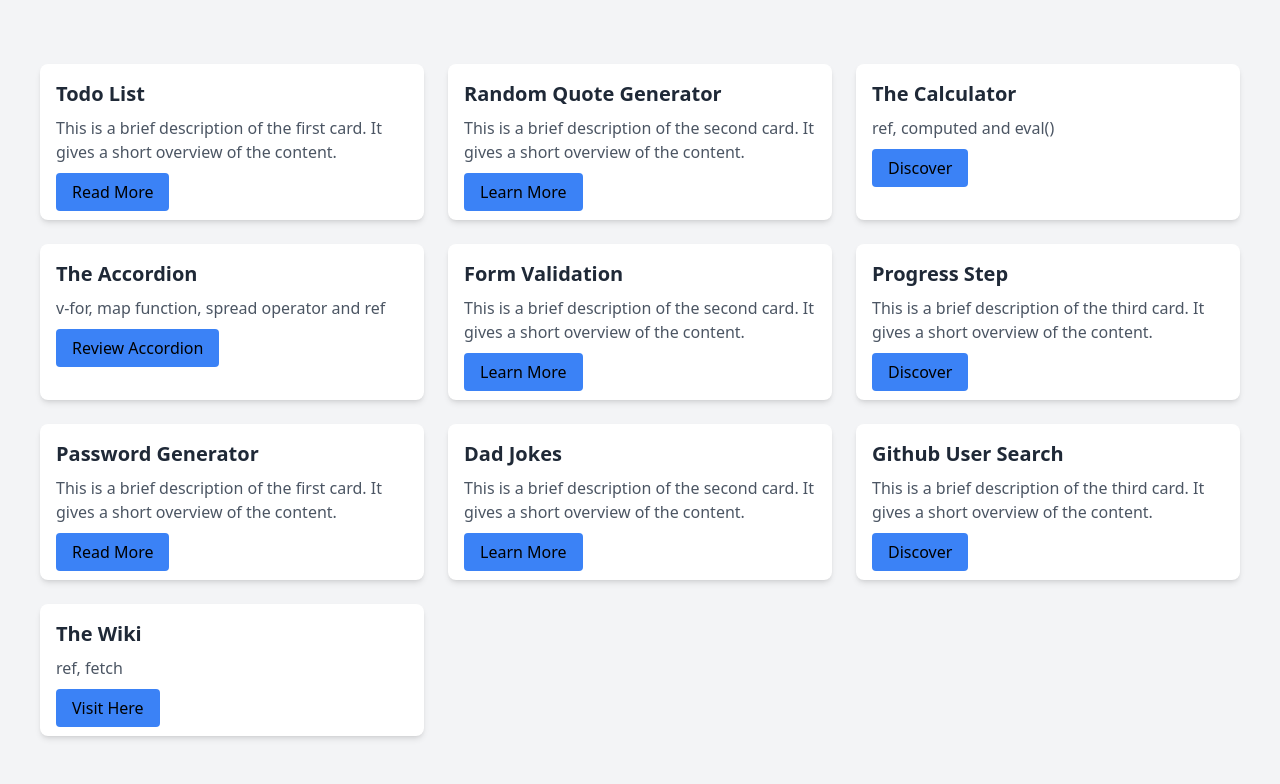
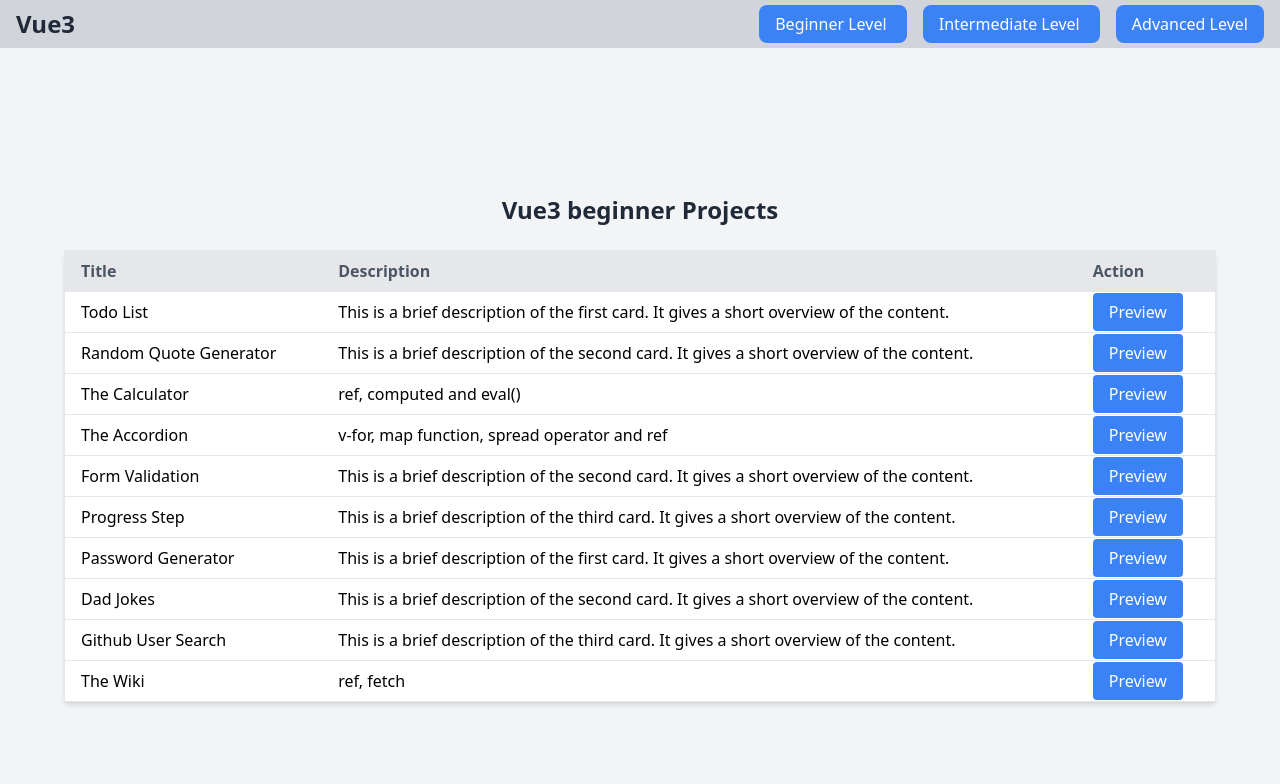
Before and after one commit to ihsan-khan/vue3-projects, a Vue app: page / in a window 1280 px wide. Shown: the top 784 px of the page. Built offline with nearby package versions, Linux system fonts and the light colour scheme.

Commit message:
worked on table view and navbar

```diff
--- a/src/App.vue
+++ b/src/App.vue
@@ -3,8 +3,35 @@
 </script>
 
 <template>
+  <!-- navbar -->
+  <nav class="bg-gray-300 shadow-md">
+    <div class="container mx-auto px-4 py-2 flex justify-between items-center">
+      <!-- Logo -->
+      <div class="text-2xl font-bold text-gray-800">
+        <router-link to="/">Vue3</router-link>
+      </div>
+
+      <!-- Nav Buttons -->
+      <div class="space-x-4">
+        <router-link
+          to="/"
+          class="px-4 py-2 bg-blue-500 text-white rounded-lg hover:bg-blue-600 transition duration-200">
+          Beginner Level
+        </router-link>
+        <router-link
+          to="/intermediate-projects"
+          class="px-4 py-2 bg-blue-500 text-white rounded-lg hover:bg-blue-600 transition duration-200">
+          Intermediate Level
+        </router-link>
+        <router-link
+          to="/advanced-projects"
+          class="px-4 py-2 bg-blue-500 text-white rounded-lg hover:bg-blue-600 transition duration-200">
+          Advanced Level
+        </router-link>
+      </div>
+    </div>
+  </nav>
   <router-view></router-view>
-  <!-- this is testing -->
 </template>
 
 <style scoped>
--- /dev/null
+++ b/src/components/AdvancedProjects.vue
@@ -0,0 +1,5 @@
+<template>
+    <div>
+        <h2>Advanced level projects</h2>
+    </div>
+</template>
--- a/src/components/TheProjects.vue
+++ b/src/components/BeginnerProjects.vue
@@ -1,87 +1,102 @@
 <script setup>
-import Card from './Card.vue'
 import { ref } from 'vue';
 
 const cards = ref([
   {
     title: 'Todo List',
     description: 'This is a brief description of the first card. It gives a short overview of the content.',
-    buttonText: 'Read More',
+    buttonText: 'Preview',
     link:'/todo'
   },
   {
     title: 'Random Quote Generator',
     description: 'This is a brief description of the second card. It gives a short overview of the content.',
-    buttonText: 'Learn More',
+    buttonText: 'Preview',
     link:'/random-quote-generator'
   },
   {
     title: 'The Calculator',
     description: 'ref, computed and eval()',
-    buttonText: 'Discover',
+    buttonText: 'Preview',
     link:'/calculator'
   },
   {
     title: 'The Accordion',
     description: 'v-for, map function, spread operator and ref',
-    buttonText: 'Review Accordion',
+    buttonText: 'Preview',
     link:'/accordion'
   },
   {
     title: 'Form Validation',
     description: 'This is a brief description of the second card. It gives a short overview of the content.',
-    buttonText: 'Learn More',
+    buttonText: 'Preview',
     link:'/form-validation'
   },
   {
     title: 'Progress Step',
     description: 'This is a brief description of the third card. It gives a short overview of the content.',
-    buttonText: 'Discover',
+    buttonText: 'Preview',
     link:'/progress-step'
   },
   {
     title: 'Password Generator',
     description: 'This is a brief description of the first card. It gives a short overview of the content.',
-    buttonText: 'Read More',
+    buttonText: 'Preview',
     link:'/password-generator'
   },
   {
     title: 'Dad Jokes',
     description: 'This is a brief description of the second card. It gives a short overview of the content.',
-    buttonText: 'Learn More',
+    buttonText: 'Preview',
     link:'/dad-jokes'
   },
   {
     title: 'Github User Search',
     description: 'This is a brief description of the third card. It gives a short overview of the content.',
-    buttonText: 'Discover',
+    buttonText: 'Preview',
     link:'/github-user-search'
   },
   {
     title: 'The Wiki',
     description: 'ref, fetch',
-    buttonText: 'Visit Here',
+    buttonText: 'Preview',
     link:'/wiki-search'
   }
 ])
 
 </script>
+<template>
+  <div class="min-h-screen bg-gray-100 flex items-center justify-center px-4 md:px-8 lg:px-16">
+    <div class="w-full">
+      <!-- Heading -->
+      <h2 class="text-2xl font-semibold text-gray-800 text-center mb-6">
+        Vue3 beginner Projects
+      </h2>
 
-<template>
-  <div class="min-h-screen bg-gray-100 flex items-center justify-center">
-    <div class="grid grid-cols-1 md:grid-cols-2 lg:grid-cols-3 gap-6">
-      <Card
-        v-for="(card, index) in cards"
-        :key="index"
-        :title="card.title"
-        :description="card.description"
-        :buttonText="card.buttonText"
-        :link="card.link"
-      />
+      <!-- Table -->
+      <table class="min-w-full bg-white border border-gray-200 shadow-md">
+        <thead>
+          <tr class="bg-gray-200">
+            <th class="px-4 py-2 text-left text-gray-600">Title</th>
+            <th class="px-4 py-2 text-left text-gray-600">Description</th>
+            <th class="px-4 py-2 text-left text-gray-600">Action</th>
+          </tr>
+        </thead>
+        <tbody>
+          <tr v-for="(card, index) in cards" :key="index" class="border-t">
+            <td class="px-4 py-2">{{ card.title }}</td>
+            <td class="px-4 py-2">{{ card.description }}</td>
+            <td class="px-4 py-2">
+              <router-link :to="card.link" class="bg-blue-500 text-white px-4 py-2 rounded">{{ card.buttonText }}</router-link>
+            </td>
+          </tr>
+        </tbody>
+      </table>
     </div>
   </div>
 </template>
 
+
 <style scoped>
 
 </style>
--- /dev/null
+++ b/src/components/IntermediateProjects.vue
@@ -0,0 +1,5 @@
+<template>
+    <div>
+        <h2>Intermediate level projects</h2>
+    </div>
+</template>
```
Also changed, not shown: src/main.js (+6 -2 lines).
